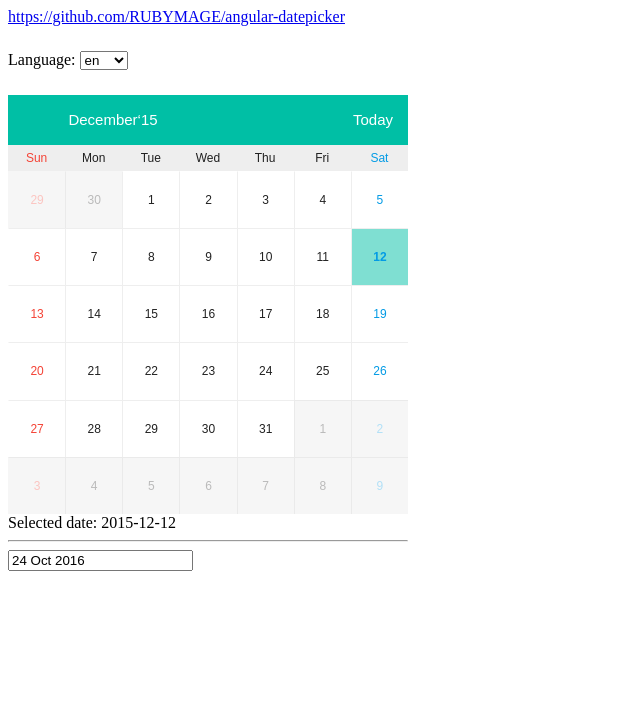
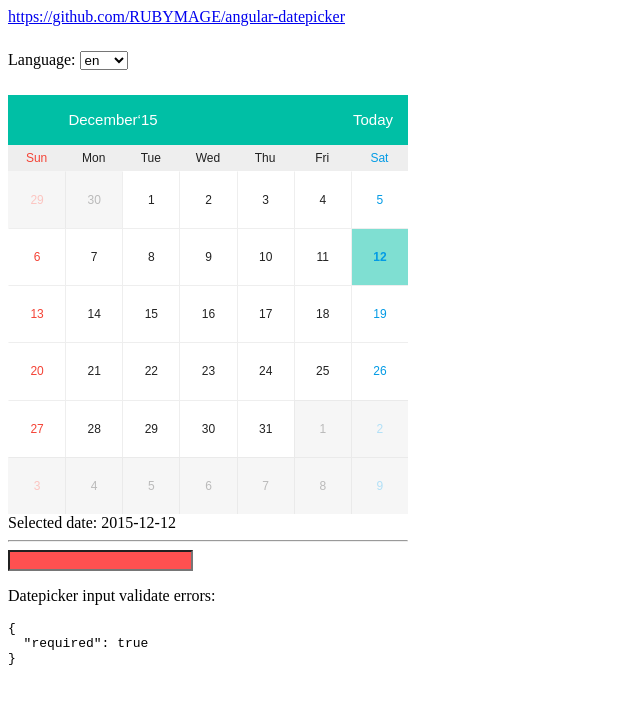
Before and after one commit to RUBYMAGE/angular-datepicker, a website: page index.html in a window 1280 px wide. Shown: the whole page, without its empty margins (0-640 px from the left). Drawn offline with nearby package versions, Linux system fonts and the light colour scheme; some packages are replaced by stand-ins of ours; a script that the page names is missing.

Commit message:
Require validator (if input is a empty value)

```diff
--- a/index.html
+++ b/index.html
@@ -14,9 +14,13 @@
     .container {
         max-width: 400px;
     }
+
+    input.ng-invalid {
+      background: #ff5050;
+    }
 </style>
 
-<div ng-app="myApp" ng-controller="MyCtrl" class="container">
+<div ng-app="myApp" ng-controller="MyCtrl" class="container" ng-form="Form">
 
     <a href="https://github.com/RUBYMAGE/angular-datepicker" target="_blank">https://github.com/RUBYMAGE/angular-datepicker</a>
     <br>
@@ -28,7 +32,12 @@
     <div rm-datepicker ng-model="oDate1" rm-config="rmConfig1"></div>
     <div>Selected date: {{oDate1 | date: 'yyyy-MM-dd'}}</div>
     <hr>
-    <input rm-datepicker type="text" ng-model="oDate2" rm-config="rmConfig2">
+    <input rm-datepicker type="text" ng-model="oDate2" rm-config="rmConfig2" ng-required="true" name="Datepicker">
+    <div ng-show="Form.Datepicker.$invalid">
+        <p>Datepicker input validate errors:</p>
+        <pre ng-bind="Form.Datepicker.$error | json"></pre>
+    </div>
+
     <br>
 
 </div>
@@ -80,10 +89,13 @@
                 format: "yyyy-MM-dd" /* https://docs.angularjs.org/api/ng/filter/date */
             };
 
-            $scope.rmConfig2 = { format: "d MMM yyyy" };
+            $scope.rmConfig2 = {
+              max: new Date('2009-12-31'),
+              format: "dd.MM.yyyy"
+            };
 
             $scope.oDate1 = new Date('2015-12-12');
-            $scope.oDate2 = new Date();
+            $scope.oDate2 = undefined;
         };
         app.controller("MyCtrl", ['$scope', MyCtrl]);
 
--- a/src/scripts/rm-datepicker.js
+++ b/src/scripts/rm-datepicker.js
@@ -317,6 +317,10 @@
                     return isDateEmptyBeforeInit ? '' : $filter('date')(oDate, conf.format);
                 });
 
+                ngModel.$validators.required = function () {
+                    return !attrs.required || !isDateEmptyBeforeInit;
+                }
+
                 element.after($compile(TEMPLATE)(scope));
 
                 var calendar = element.next();
```
